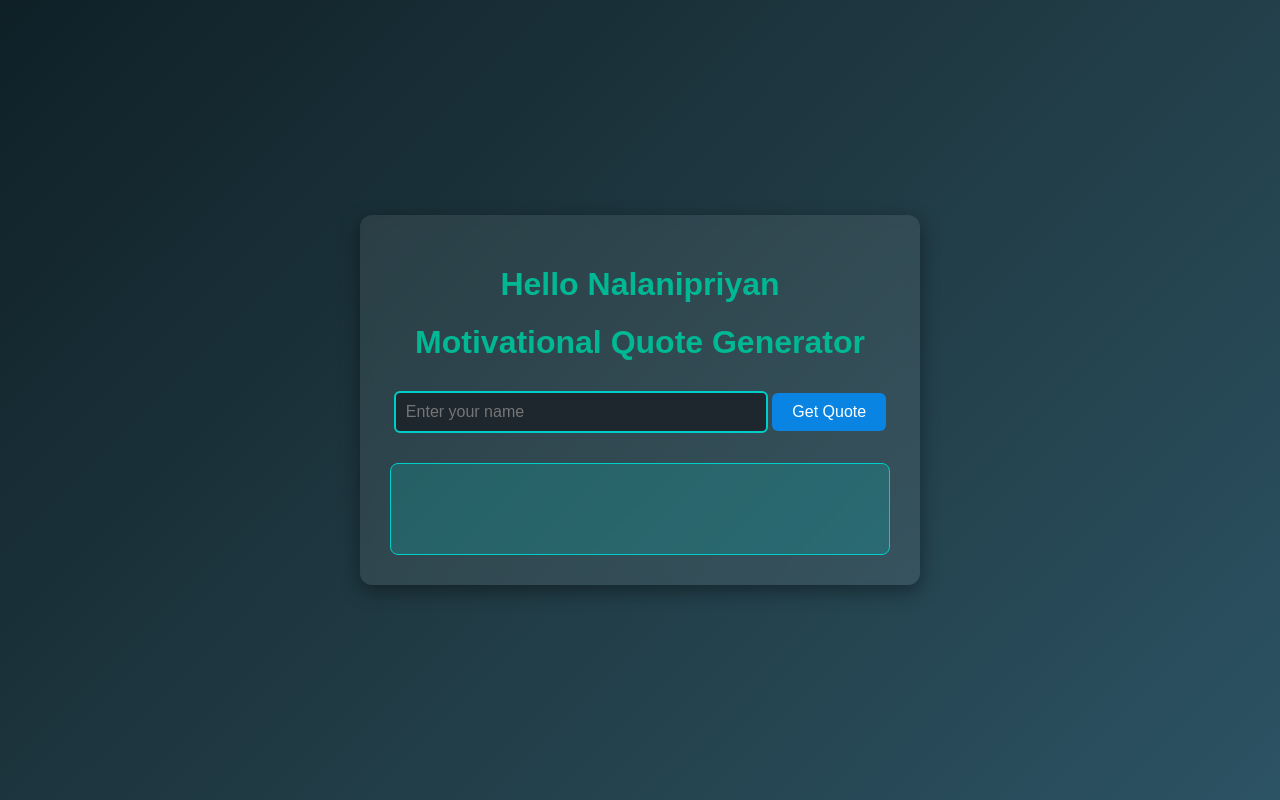
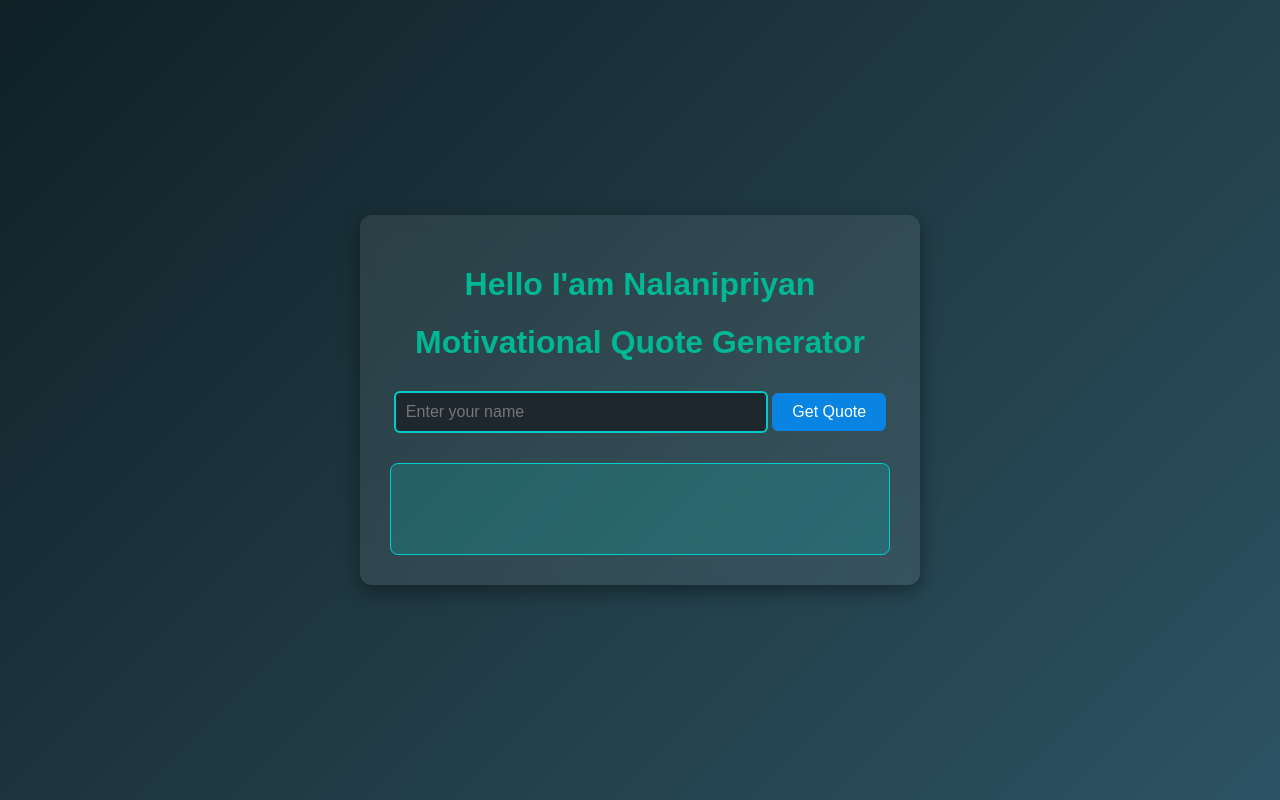
Before and after one commit to joshuajx0007-hash/Joshua_portfolio, a plain HTML site: page index.html in a window 1280 px wide. Drawn offline with Linux system fonts and the light colour scheme.

Commit message:
Update index.html

```diff
--- a/index.html
+++ b/index.html
@@ -9,7 +9,7 @@
 <body>
 
   <div class="container">
-    <h1>Hello Nalanipriyan</h1>
+    <h1>Hello I'am Nalanipriyan</h1>
     <h1>Motivational Quote Generator</h1>
 
     <input type="text" id="nameInput" placeholder="Enter your name">
@@ -22,4 +22,5 @@
 
   <script src="script.js"></script>
 </body>
+
 </html>
```
